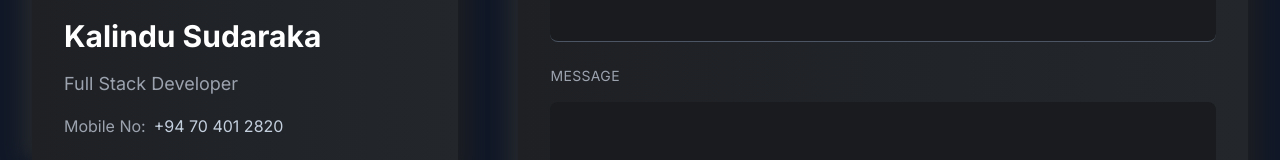
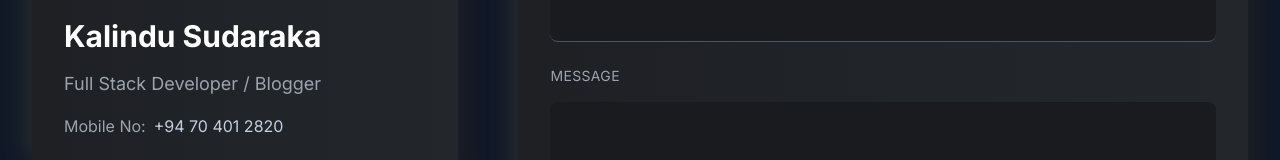
Before and after one commit to Kalindusu/Kalindu_Portfolio_new, a React (Vite) app: page / in a window 1280 px wide. Shown: the part 4627-4787 px from the top of the page. Built offline with nearby package versions, Linux system fonts and the light colour scheme.

Commit message:
Contact Left update

```diff
--- a/src/components/ContactLeft.jsx
+++ b/src/components/ContactLeft.jsx
@@ -12,7 +12,7 @@ const ContactLeft = () => {
             <div className="flex flex-col gap-4">
                 <h3 className="text-3xl font-bold text-white">Kalindu Sudaraka</h3>
                 <p className="text-lg font-normal text-gray-400">
-                    Full Stack Developer
+                    Full Stack Developer / Blogger
                 </p>
                 <p className="text-base text-gray-400 flex items-center gap-2">
                     Mobile No: <span className="text-lightText">+94 70 401 2820</span>
```
